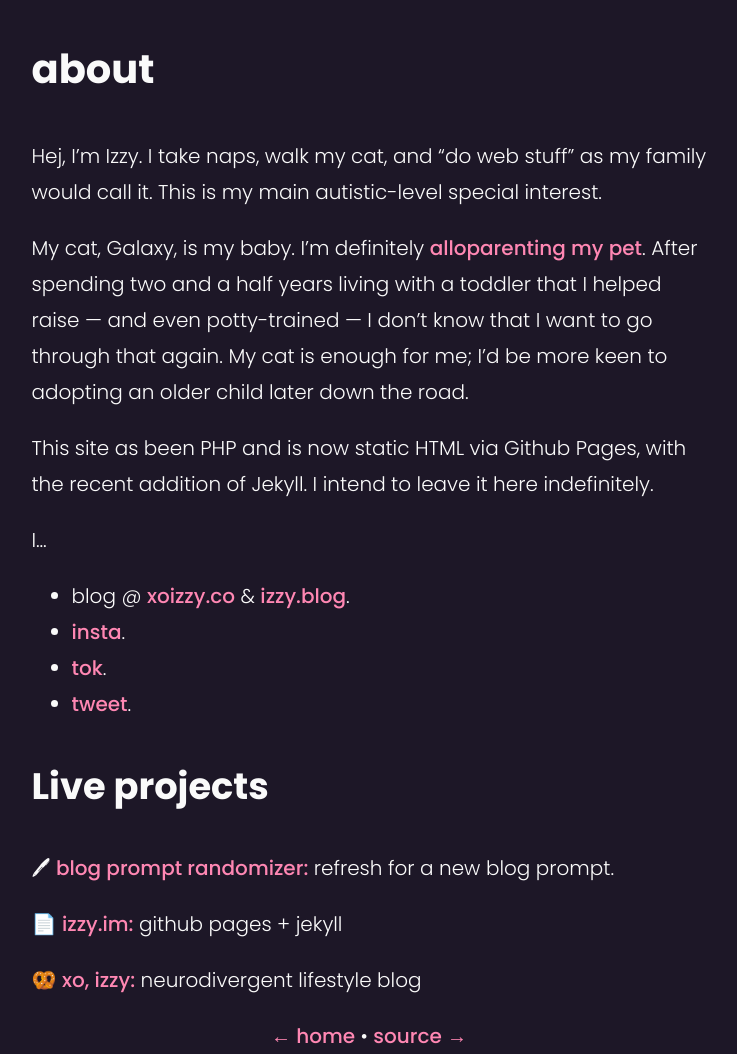
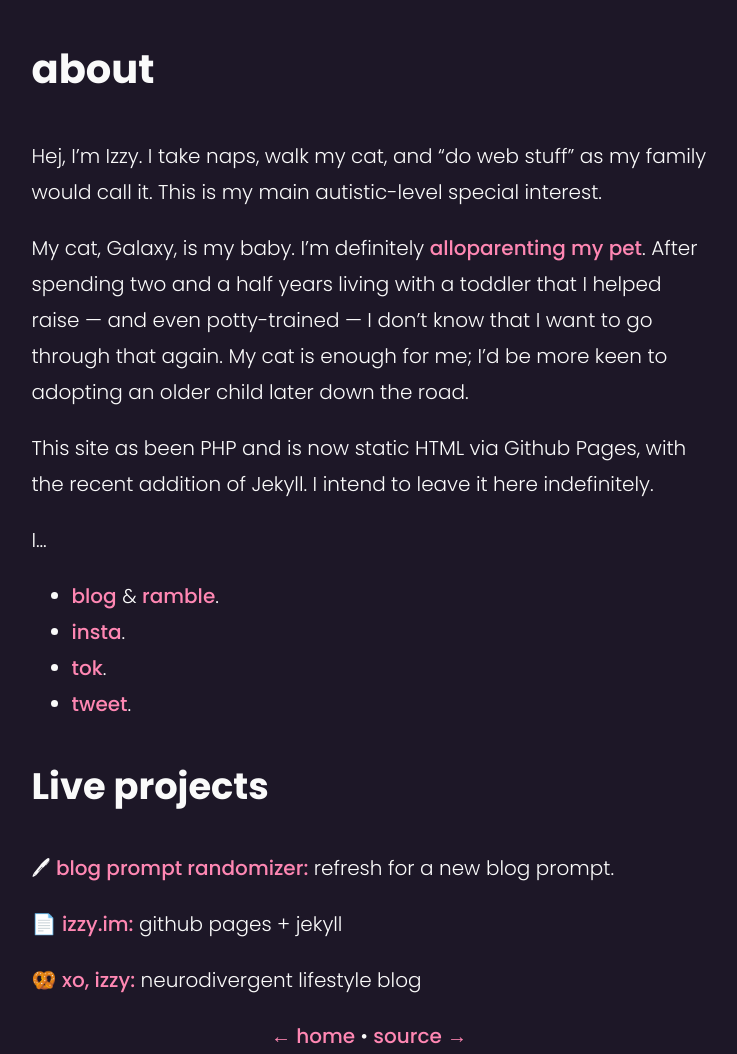
Before and after one commit to autisticjane/autisticjane.github.io, a Jekyll site: the page built from about.md, in a window 1280 px wide. Shown: the whole page, without its empty margins (271-1008 px from the left). Built offline with Jekyll 4.4.1, drawn with Linux system fonts in a browser that asks for light colours.

Commit message:
Update about.md

```diff
--- a/about.md
+++ b/about.md
@@ -10,7 +10,7 @@ My cat, Galaxy, is my baby. I'm definitely [alloparenting my pet](https://www.sc
 This site as been PHP and is now static HTML via Github Pages, with the recent addition of Jekyll. I intend to leave it here indefinitely.
 
 I...
-* blog @ [xoizzy.co](//xoizzy.co) &amp; [izzy.blog](//izzy.blog).
+* [blog](//xoizzy.co) & [ramble](//izzy.blog).
 * [insta](//instagram.com/xoizzyco/).
 * [tok](//tiktok.com/@xoizzyco/).
 * [tweet](//twitter.com/xoizzyco/).
```
